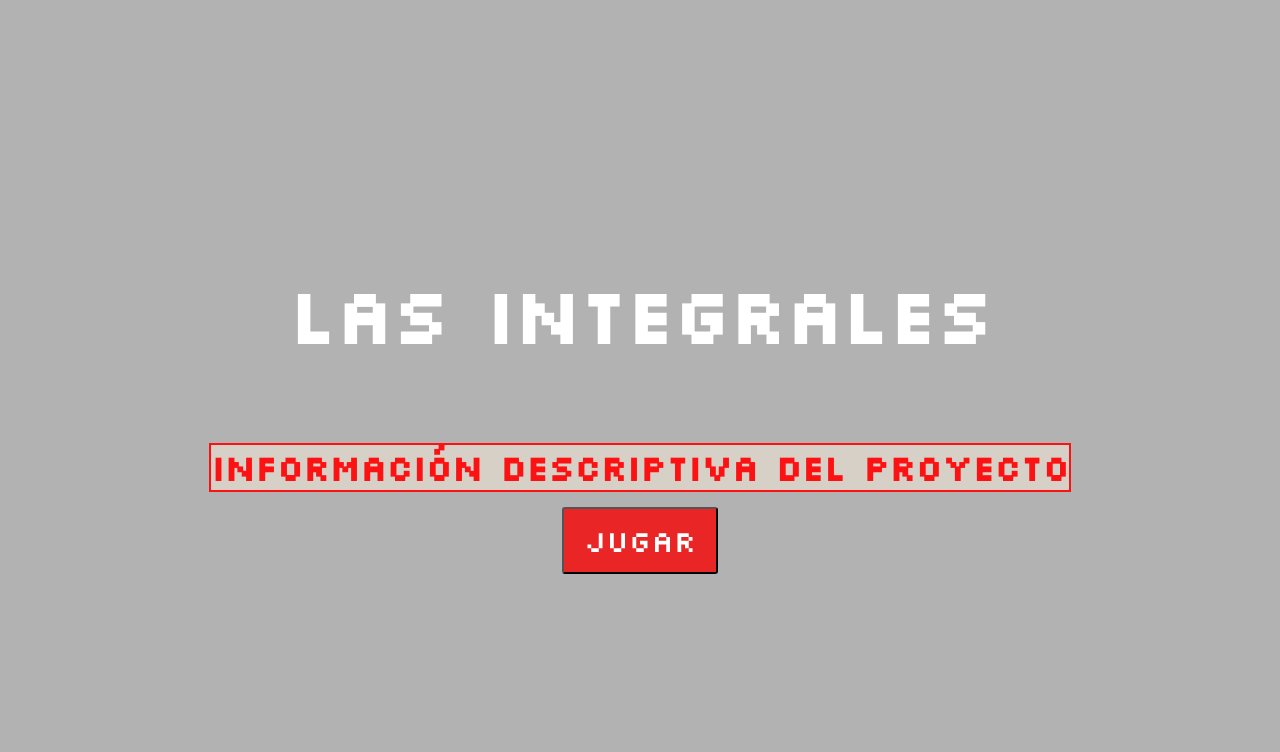
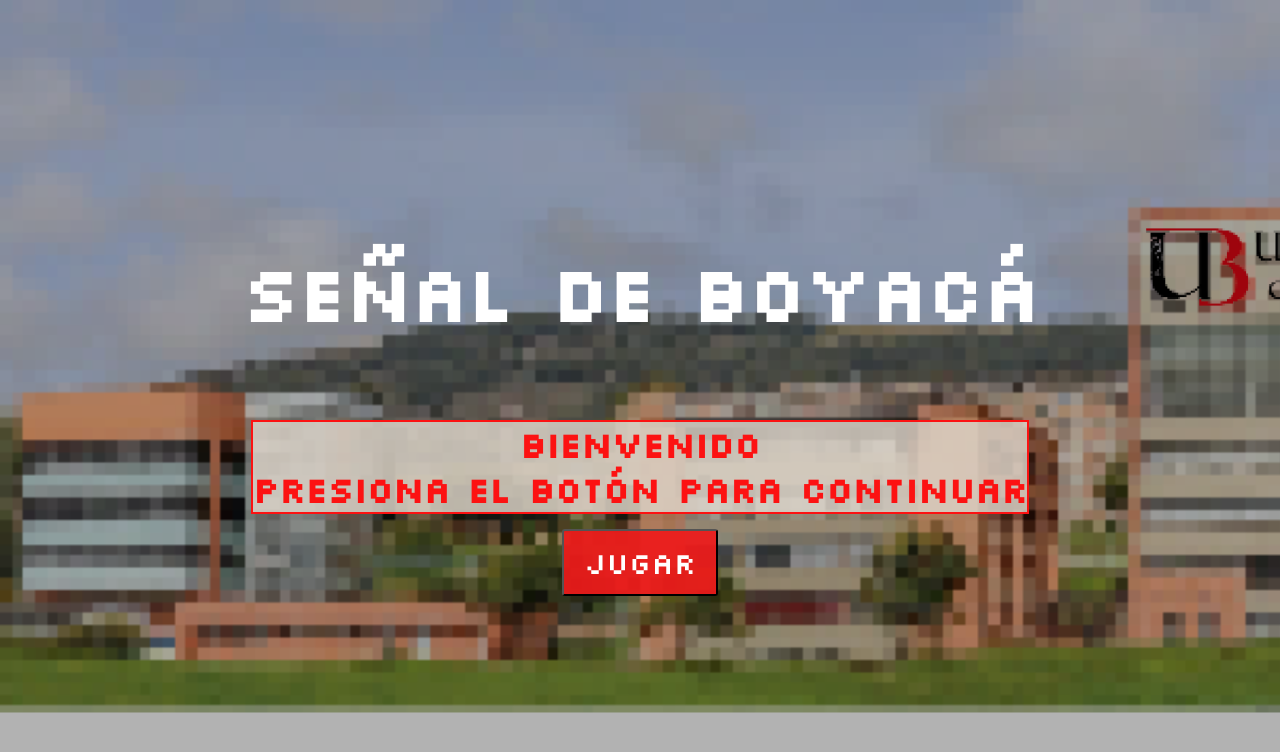
Before and after one commit to anamaria046/Calculo_Integral, a plain HTML site: page juego/index.html in a window 1280 px wide. Drawn offline with Linux system fonts and the light colour scheme.

Commit message:
se arregló la ruta del background y los textos del index

```diff
--- a/juego/css/styles.css
+++ b/juego/css/styles.css
@@ -1,6 +1,6 @@
 @import url('https://fonts.googleapis.com/css2?family=Silkscreen&display=swap');
 body{
-    background-image: url(../img/fondo2.png);
+    background-image: url(../assets/img/fondo2.png);
     background-repeat: no-repeat;
     background-size: cover;
     background-color: rgba(0,0,0,0.3);
@@ -12,11 +12,13 @@ body{
     min-height: 100vh;
     text-align: center;
 }
+
 h1 {
     color: #ffffff;
      font-family: "Silkscreen", sans-serif;
      font-size: 75px;
 }
+
 h2{
     font-family: "Silkscreen", sans-serif;
     font-size: 35px;
@@ -27,6 +29,7 @@ h2{
     background-color: rgba(224, 215, 204, 0.815);
     margin-bottom: 15px;
 }
+
 .btn-play {
     margin-bottom: 25px;
     display: flex;
--- a/juego/index.html
+++ b/juego/index.html
@@ -3,17 +3,15 @@
 <head>
     <meta charset="UTF-8">
     <meta name="viewport" content="width=device-width, initial-scale=1.0">
-    <title>Integrales</title>
+    <title>Señal de Boyacá</title>
     <link rel="stylesheet" href="css/styles.css">
 </head>
 <body>
-    <h1>Las Integrales</h1>
-    <h2>Información descriptiva del proyecto</h2>
+    <h1>Señal de Boyacá</h1>
+    <h2>Bienvenido<br>Presiona el botón para continuar</h2>
 
     <div class="btn-play">
         <button onclick="play">Jugar</button>
     </div>
-
-
 </body>
 </html>
```
